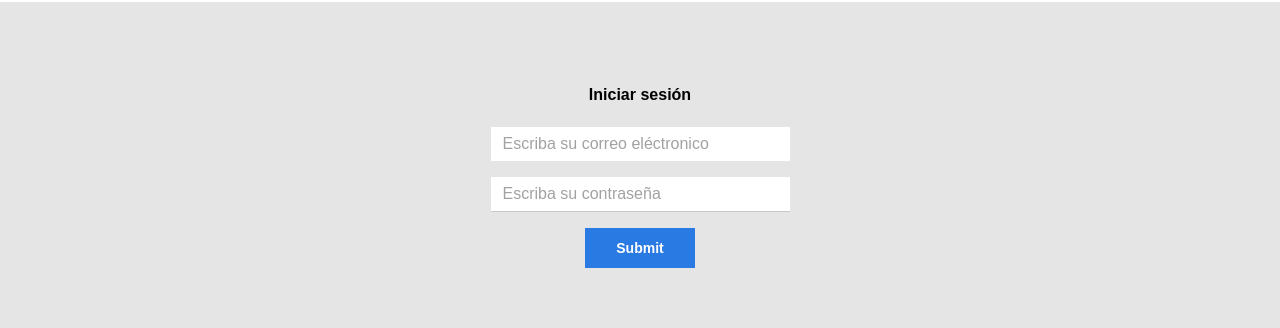
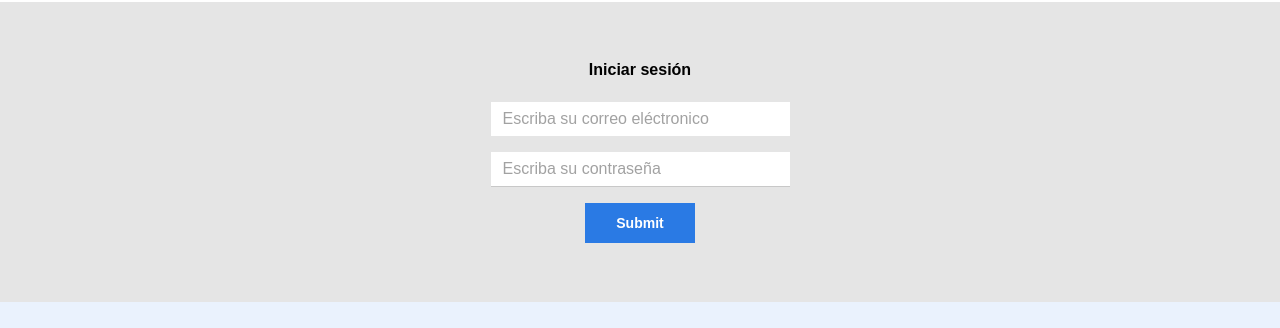
Before and after one commit to HenryAprendo/AluraGeek-E-commerce, a plain HTML site: page home-login.html in a window 1280 px wide. Shown: the part 83-411 px from the top of the page. Drawn offline with Linux system fonts and the light colour scheme.

Commit message:
Responsive design Tablet 768px para seccíon de login

```diff
--- a/css/home-login.css
+++ b/css/home-login.css
@@ -42,3 +42,12 @@
     border: none;
     cursor: pointer;
 }
+
+
+/* Responsive design */
+
+@media screen and (min-width: 768px) {
+    .login {
+        height: 30rem;
+    }
+}
```
